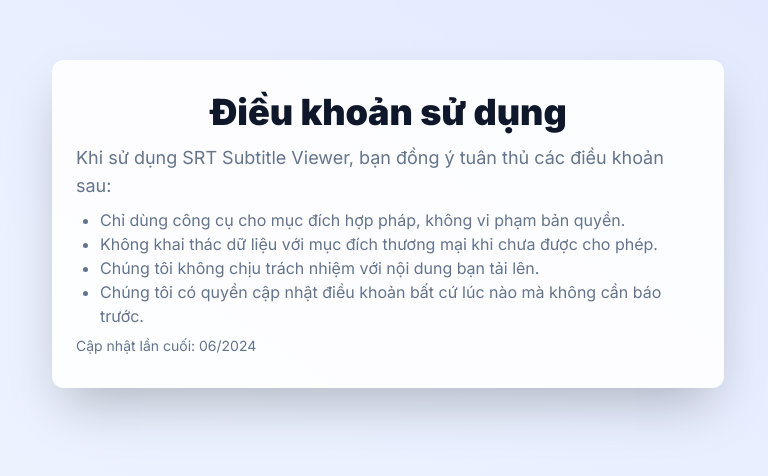
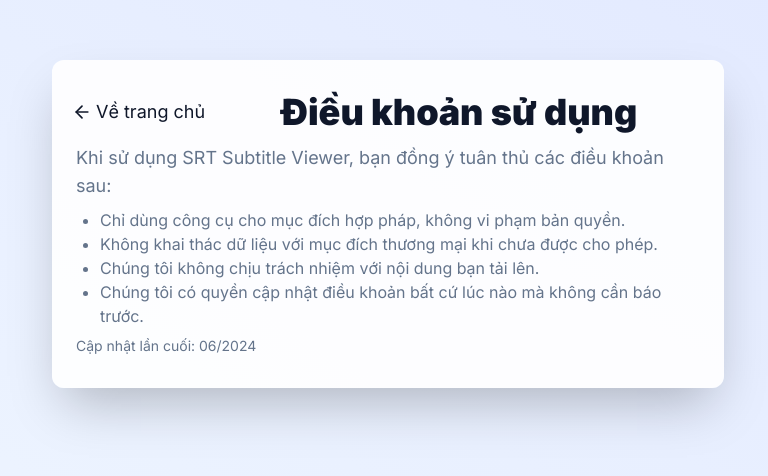
Before and after one commit to besenai/sleek-subtitle-vision-71, a React (Vite) app: page /terms in a window 1280 px wide. Shown: the part 176-652 px from the top of the page, without its empty margins (252-1020 px from the left). Built offline with nearby package versions, Linux system fonts and the light colour scheme.

Commit message:
feat: Add "Back to Home" links
Adds a "Back to Home" link to the left of the page titles on the About, Contact, Terms, and Privacy pages for easier navigation.

```diff
--- /dev/null
+++ b/src/components/HomeLink.tsx
@@ -0,0 +1,16 @@
+
+import React from "react";
+import { ArrowLeft } from "lucide-react";
+
+const HomeLink = () => (
+  <a
+    href="/"
+    className="flex items-center gap-1 text-primary hover:underline font-medium mr-3 text-base sm:text-lg"
+    aria-label="Về trang chủ"
+  >
+    <ArrowLeft size={20} className="inline-block -ml-1" />
+    <span>Về trang chủ</span>
+  </a>
+);
+
+export default HomeLink;
--- a/src/pages/About.tsx
+++ b/src/pages/About.tsx
@@ -1,10 +1,16 @@
 
 import React from "react";
+import HomeLink from "@/components/HomeLink";
 
 const About = () => (
   <main className="bg-gradient-to-tr from-blue-50 to-indigo-100 min-h-screen flex flex-col items-center justify-center px-4 py-12">
     <section className="max-w-2xl w-full bg-white/90 rounded-xl shadow-2xl px-6 py-8 animate-scale-in">
-      <h1 className="text-3xl sm:text-4xl font-bold text-primary mb-3 text-center">Về chúng tôi</h1>
+      <div className="flex items-center mb-3">
+        <HomeLink />
+        <h1 className="text-3xl sm:text-4xl font-bold text-primary text-center flex-1">
+          Về chúng tôi
+        </h1>
+      </div>
       <p className="text-base sm:text-lg text-muted-foreground leading-relaxed mb-2">
         SRT Subtitle Viewer là công cụ giúp bạn xem, tìm kiếm, phân tích phụ đề SRT một cách nhanh chóng và thân thiện. Chúng tôi là đội ngũ yêu công nghệ và ngôn ngữ, mong muốn mang lại trải nghiệm học tập, giải trí và nghiên cứu hiệu quả cho cộng đồng yêu thích phụ đề và ngoại ngữ.
       </p>
--- a/src/pages/Contact.tsx
+++ b/src/pages/Contact.tsx
@@ -1,10 +1,16 @@
 
 import React from "react";
+import HomeLink from "@/components/HomeLink";
 
 const Contact = () => (
   <main className="bg-gradient-to-tr from-blue-50 to-indigo-100 min-h-screen flex flex-col items-center justify-center px-4 py-12">
     <section className="max-w-2xl w-full bg-white/90 rounded-xl shadow-2xl px-6 py-8 animate-scale-in">
-      <h1 className="text-3xl sm:text-4xl font-bold text-primary mb-3 text-center">Liên hệ</h1>
+      <div className="flex items-center mb-3">
+        <HomeLink />
+        <h1 className="text-3xl sm:text-4xl font-bold text-primary text-center flex-1">
+          Liên hệ
+        </h1>
+      </div>
       <p className="text-base sm:text-lg text-muted-foreground leading-relaxed mb-2">
         Nếu bạn có câu hỏi, góp ý hoặc muốn hợp tác, hãy liên hệ với chúng tôi:
       </p>
--- a/src/pages/Privacy.tsx
+++ b/src/pages/Privacy.tsx
@@ -1,10 +1,16 @@
 
 import React from "react";
+import HomeLink from "@/components/HomeLink";
 
 const Privacy = () => (
   <main className="bg-gradient-to-tr from-blue-50 to-indigo-100 min-h-screen flex flex-col items-center justify-center px-4 py-12">
     <section className="max-w-2xl w-full bg-white/90 rounded-xl shadow-2xl px-6 py-8 animate-scale-in">
-      <h1 className="text-3xl sm:text-4xl font-bold text-primary mb-3 text-center">Chính sách bảo mật</h1>
+      <div className="flex items-center mb-3">
+        <HomeLink />
+        <h1 className="text-3xl sm:text-4xl font-bold text-primary text-center flex-1">
+          Chính sách bảo mật
+        </h1>
+      </div>
       <p className="text-base sm:text-lg text-muted-foreground mb-2">
         Chúng tôi cam kết bảo mật thông tin cá nhân của bạn:
       </p>
--- a/src/pages/Terms.tsx
+++ b/src/pages/Terms.tsx
@@ -1,10 +1,16 @@
 
 import React from "react";
+import HomeLink from "@/components/HomeLink";
 
 const Terms = () => (
   <main className="bg-gradient-to-tr from-blue-50 to-indigo-100 min-h-screen flex flex-col items-center justify-center px-4 py-12">
     <section className="max-w-2xl w-full bg-white/90 rounded-xl shadow-2xl px-6 py-8 animate-scale-in">
-      <h1 className="text-3xl sm:text-4xl font-bold text-primary mb-3 text-center">Điều khoản sử dụng</h1>
+      <div className="flex items-center mb-3">
+        <HomeLink />
+        <h1 className="text-3xl sm:text-4xl font-bold text-primary text-center flex-1">
+          Điều khoản sử dụng
+        </h1>
+      </div>
       <p className="text-base sm:text-lg text-muted-foreground mb-2">
         Khi sử dụng SRT Subtitle Viewer, bạn đồng ý tuân thủ các điều khoản sau:
       </p>
```
Also changed, not shown: 1 other file (tests, documents, lock files or other folders).
